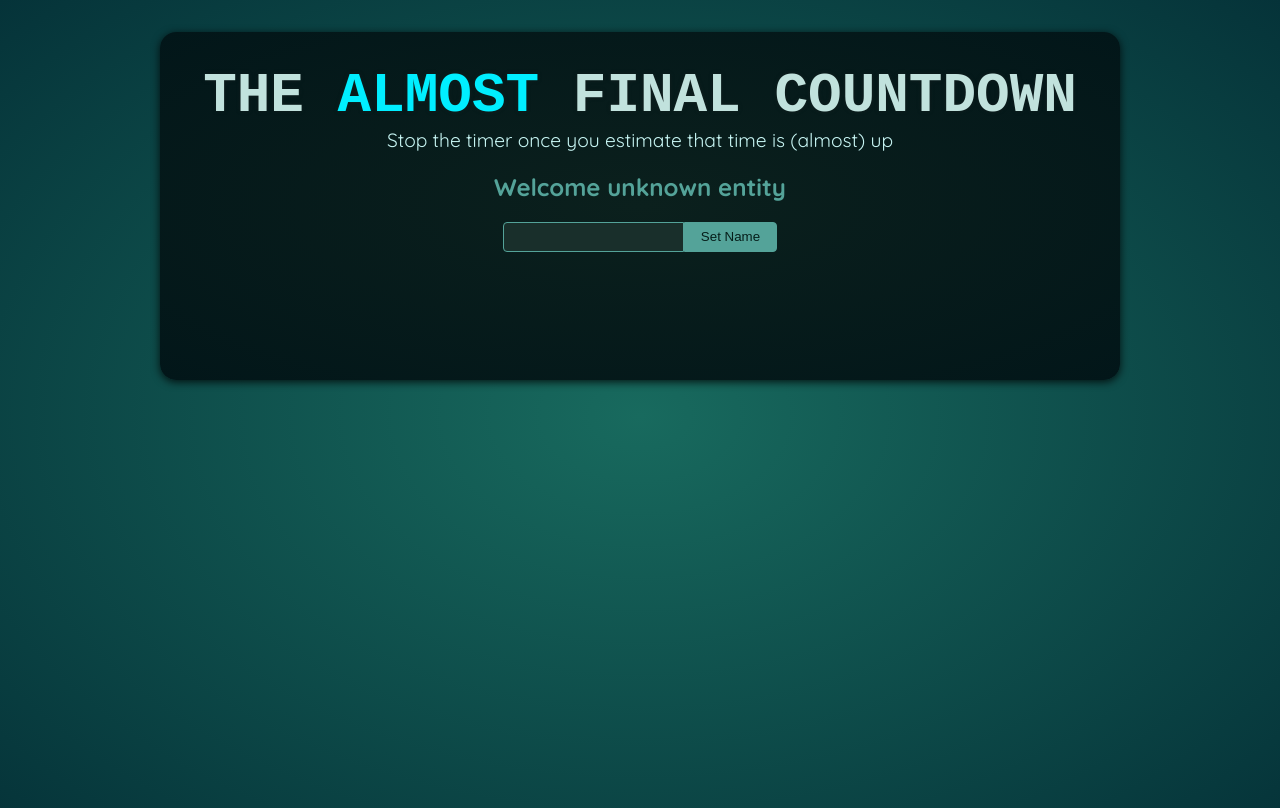
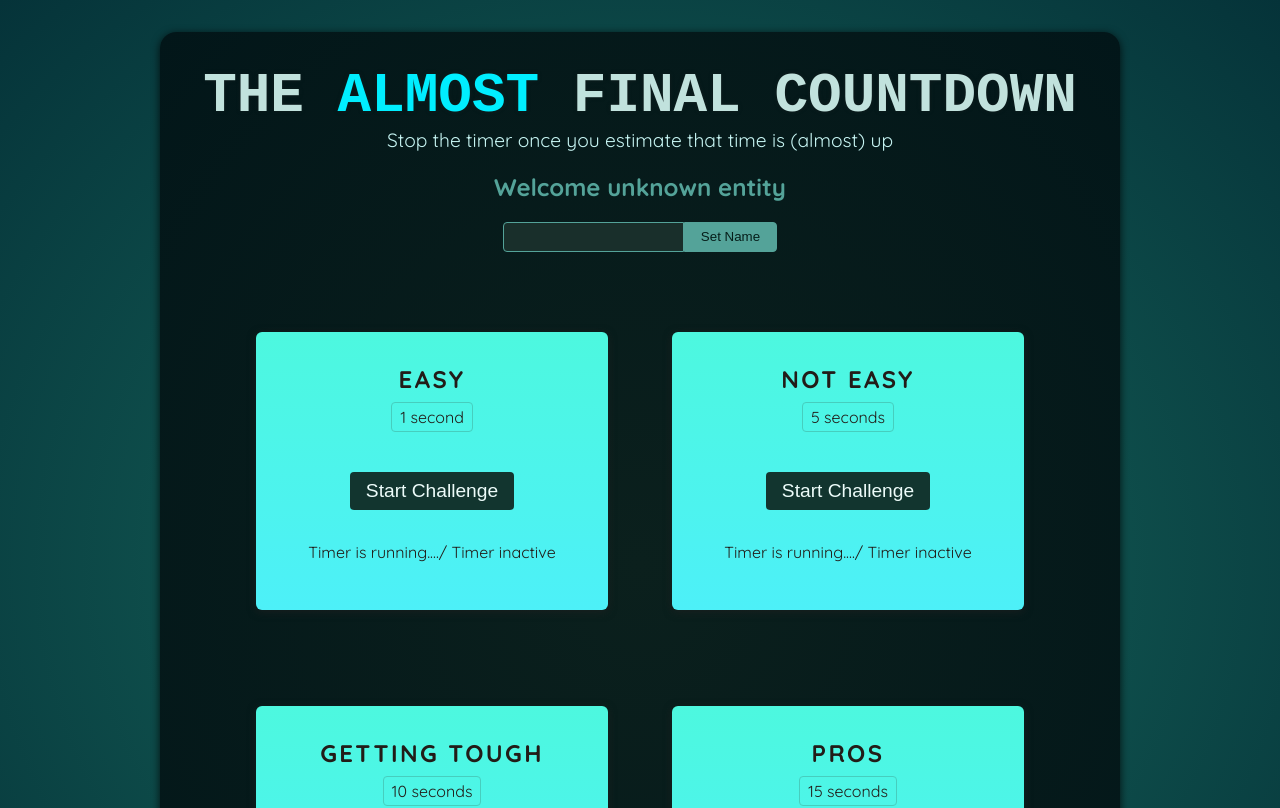
Before and after one commit to Abuelyazeed/Stop-The-Timer-Game, a React (Vite) app: page / in a window 1280 px wide. Shown: the top 808 px of the page. Built offline with nearby package versions, Linux system fonts and the light colour scheme; a web font is replaced by a local one.

Commit message:
created TimerChallenge component

```diff
--- a/src/App.jsx
+++ b/src/App.jsx
@@ -1,10 +1,16 @@
 import Player from './components/Player.jsx';
+import TimerChallenge from './components/TimerChallenge.jsx';
 
 function App() {
   return (
     <>
       <Player />
-      <div id="challenges"></div>
+      <div id="challenges">
+        <TimerChallenge title="Easy" targetTime={1} />
+        <TimerChallenge title="Not easy" targetTime={5} />
+        <TimerChallenge title="Getting tough" targetTime={10} />
+        <TimerChallenge title="Pros" targetTime={15} />
+      </div>
     </>
   );
 }
--- /dev/null
+++ b/src/components/TimerChallenge.jsx
@@ -0,0 +1,21 @@
+import React from 'react';
+
+function TimerChallenge({ title, targetTime }) {
+  function handleStart() {
+    setTimeout(() => {}, 1000);
+  }
+  return (
+    <section className="challenge">
+      <h2>{title}</h2>
+      <p className="challenge-time">
+        {targetTime} second{targetTime > 1 ? 's' : ''}
+      </p>
+      <p>
+        <button>Start Challenge</button>
+      </p>
+      <p className="">Timer is running..../ Timer inactive</p>
+    </section>
+  );
+}
+
+export default TimerChallenge;
```
